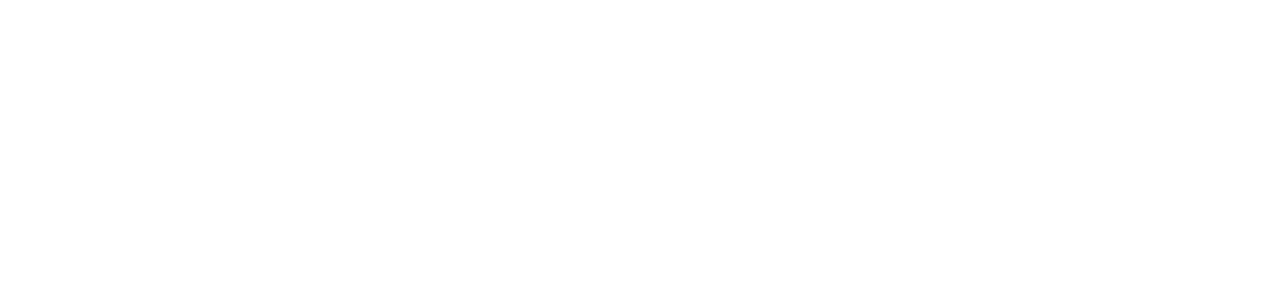
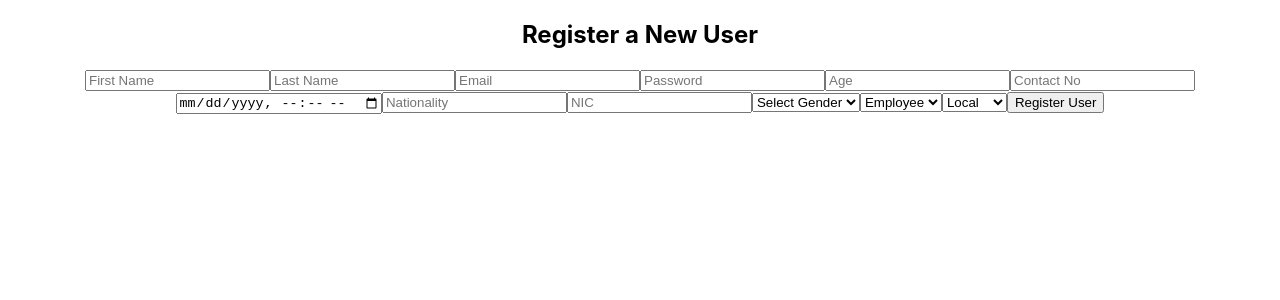
Before and after one commit to Kushanz7/garage-admin-side, a React (Create React App) app: page /register-user in a window 1280 px wide. Before the commit this address had no page. Shown: the top 300 px of the page. Built offline with nearby package versions, Linux system fonts and the light colour scheme.

Commit message:
add register user option

```diff
--- a/src/App.js
+++ b/src/App.js
@@ -5,6 +5,7 @@ import Login from './components/Login';
 import AdminHome from './components/AdminHome';
 import ViewAllAppointments from './components/ViewAllAppointments';
 import AppointmentDetails from './components/AppointmentDetails';
+import RegisterUser from './components/RegisterUser';
 
 function App() {
   const navigate = useNavigate();
@@ -31,6 +32,7 @@ function App() {
         <Route path="/admin-home" element={<AdminHome />} />
         <Route path="/view-all-appointments" element={<ViewAllAppointments />} />
         <Route path="/appointment-details/:id" element={<AppointmentDetails />} />
+        <Route path="/register-user" element={<RegisterUser />} />
       </Routes>
     </div>
   );
--- a/src/components/AdminHome.jsx
+++ b/src/components/AdminHome.jsx
@@ -8,6 +8,7 @@ function AdminHome() {
     <div>
       <h2>Welcome, Admin!</h2>
       <button onClick={() => navigate('/view-all-appointments')}>View All Appointments</button>
+      <button onClick={() => navigate('/register-user')}>Register a User</button>
     </div>
   );
 }
--- /dev/null
+++ b/src/components/RegisterUser.jsx
@@ -0,0 +1,73 @@
+import React, { useState } from 'react';
+import axios from 'axios';
+import { useNavigate } from 'react-router-dom';
+
+function RegisterUser() {
+  const [userData, setUserData] = useState({
+    firstName: '',
+    lastName: '',
+    email: '',
+    password: '',
+    age: '',
+    contactNo: '',
+    dateJoin: '',
+    nationality: '',
+    nic: '',
+    gender: '',
+    role: 'employee', // Default role; admin can change this.
+    authProvider: 'LOCAL',
+  });
+
+  const navigate = useNavigate();
+
+  const handleChange = (e) => {
+    const { name, value } = e.target;
+    setUserData({ ...userData, [name]: value });
+  };
+
+  const handleSubmit = async (e) => {
+    e.preventDefault();
+
+    try {
+      await axios.post('http://localhost:8080/api/customer/add', userData);
+      alert('User registered successfully!');
+      navigate('/admin-home');
+    } catch (error) {
+      alert('Error registering user.');
+      console.error(error);
+    }
+  };
+
+  return (
+    <div>
+      <h2>Register a New User</h2>
+      <form onSubmit={handleSubmit}>
+        <input type="text" name="firstName" placeholder="First Name" value={userData.firstName} onChange={handleChange} required />
+        <input type="text" name="lastName" placeholder="Last Name" value={userData.lastName} onChange={handleChange} required />
+        <input type="email" name="email" placeholder="Email" value={userData.email} onChange={handleChange} required />
+        <input type="password" name="password" placeholder="Password" value={userData.password} onChange={handleChange} required />
+        <input type="number" name="age" placeholder="Age" value={userData.age} onChange={handleChange} required />
+        <input type="text" name="contactNo" placeholder="Contact No" value={userData.contactNo} onChange={handleChange} required />
+        <input type="datetime-local" name="dateJoin" placeholder="Date Joined" value={userData.dateJoin} onChange={handleChange} required />
+        <input type="text" name="nationality" placeholder="Nationality" value={userData.nationality} onChange={handleChange} required />
+        <input type="text" name="nic" placeholder="NIC" value={userData.nic} onChange={handleChange} required />
+        <select name="gender" value={userData.gender} onChange={handleChange} required>
+          <option value="">Select Gender</option>
+          <option value="Male">Male</option>
+          <option value="Female">Female</option>
+        </select>
+        <select name="role" value={userData.role} onChange={handleChange}>
+          <option value="admin">Admin</option>
+          <option value="employee">Employee</option>
+        </select>
+        <select name="authProvider" value={userData.authProvider} onChange={handleChange}>
+          <option value="LOCAL">Local</option>
+          <option value="GOOGLE">Google</option>
+        </select>
+        <button type="submit">Register User</button>
+      </form>
+    </div>
+  );
+}
+
+export default RegisterUser;
```
